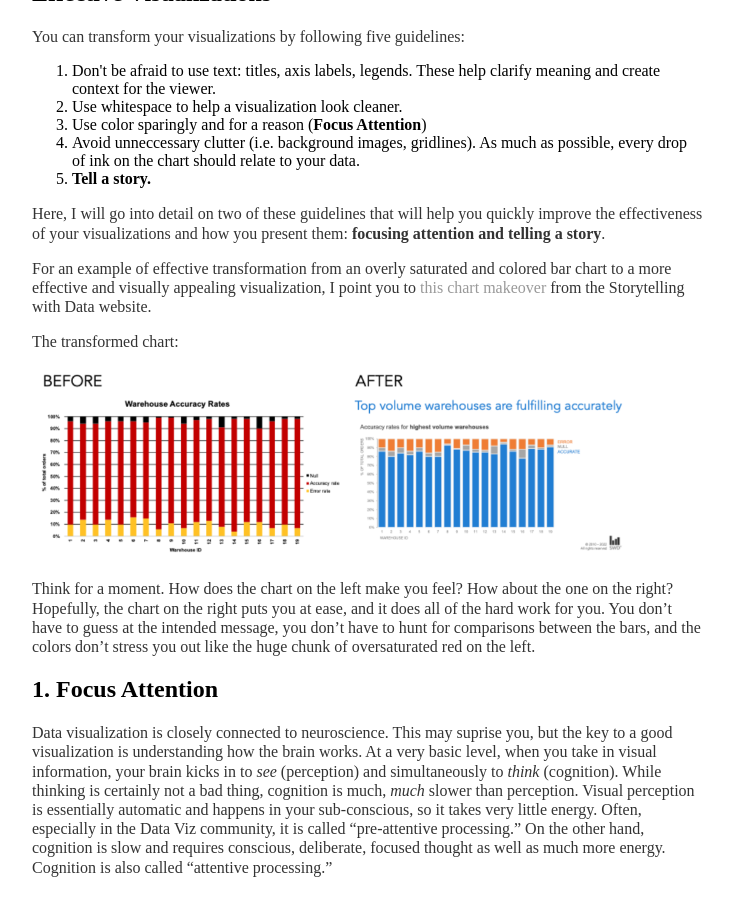
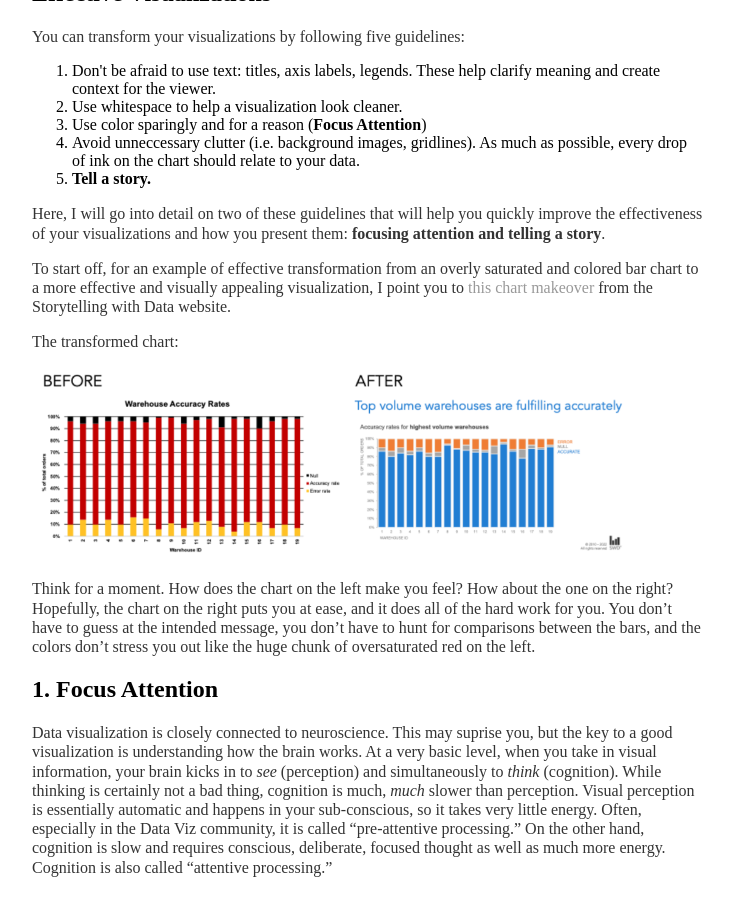
Before and after one commit to argwood/argwood.github.io, a Jekyll site: the page built from _posts/2022-11-22-storytellingwithdata.md, in a window 1280 px wide and 900 px high, scrolled down 925 px. Shown: the whole window, without its empty margins (160-893 px from the left). Built offline with Jekyll 4.4.1, drawn with Linux system fonts in a browser that asks for light colours.

Commit message:
update to storytelling blog post

```diff
--- a/_posts/2022-11-22-storytellingwithdata.md
+++ b/_posts/2022-11-22-storytellingwithdata.md
@@ -41,7 +41,7 @@ You can transform your visualizations by following five guidelines:
 
 Here, I will go into detail on two of these guidelines that will help you quickly improve the effectiveness of your visualizations and how you present them: <b>focusing attention and telling a story</b>.
 
-For an example of effective transformation from an overly saturated and colored bar chart to a more effective and visually appealing visualization, I point you to <a href="http://www.storytellingwithdata.com/blog/how-does-this-graph-make-you-feel">this chart makeover</a> from the Storytelling with Data website.
+To start off, for an example of effective transformation from an overly saturated and colored bar chart to a more effective and visually appealing visualization, I point you to <a href="http://www.storytellingwithdata.com/blog/how-does-this-graph-make-you-feel">this chart makeover</a> from the Storytelling with Data website.
 
 The transformed chart:
 
```
